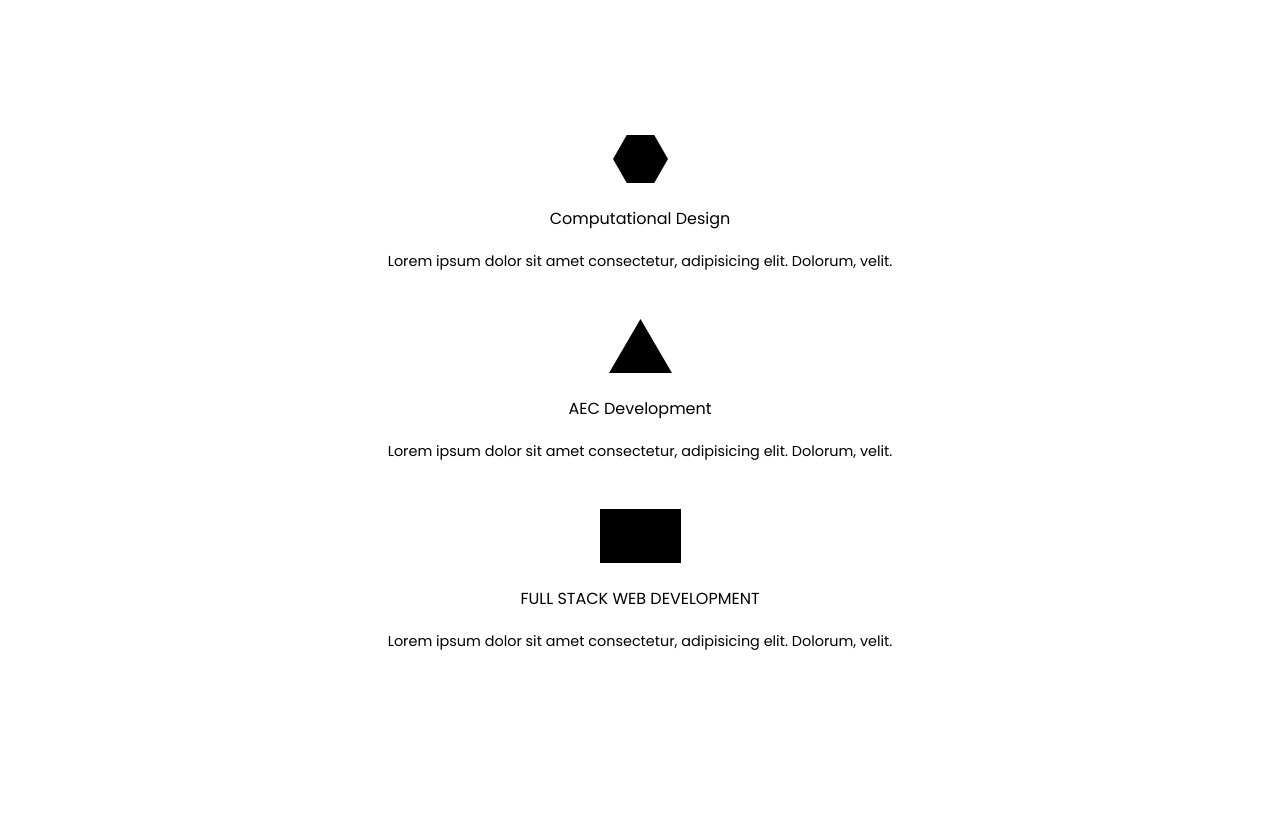
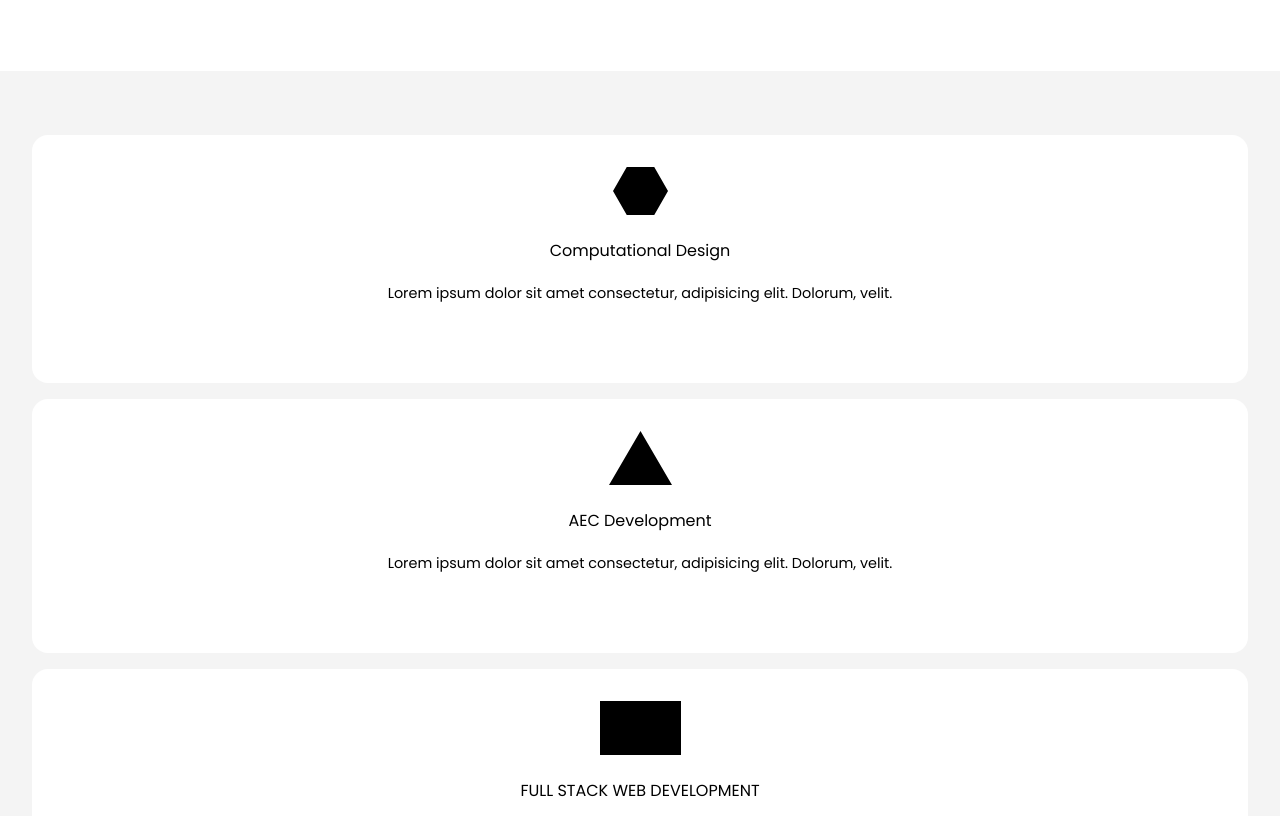
Before and after one commit to karim-daw/WebPortfolio, a plain HTML site: page index.html in a window 1280 px wide. Shown: the part 1960-2776 px from the top of the page. Drawn offline with Linux system fonts and the light colour scheme.

Commit message:
added skills section

```diff
--- a/css/main.scss
+++ b/css/main.scss
@@ -95,6 +95,10 @@ section {
     font-size: .85em;
 }
 
+.featured {
+    position: relative;
+}
+
 .featured-title {
     color: black;
     font-weight: bold;
@@ -110,3 +114,15 @@ section {
     line-height: 2.0em;
     font-weight: 500;
 }
+
+.skills {
+    background-color: #F4F4F4;
+}
+
+.skills-container ul li{
+
+    background: white;
+    padding: 2em;
+    border-radius: 1em;
+    margin-bottom: 1em;
+}
```
Also changed, not shown: css/main.css, 1 other file.
